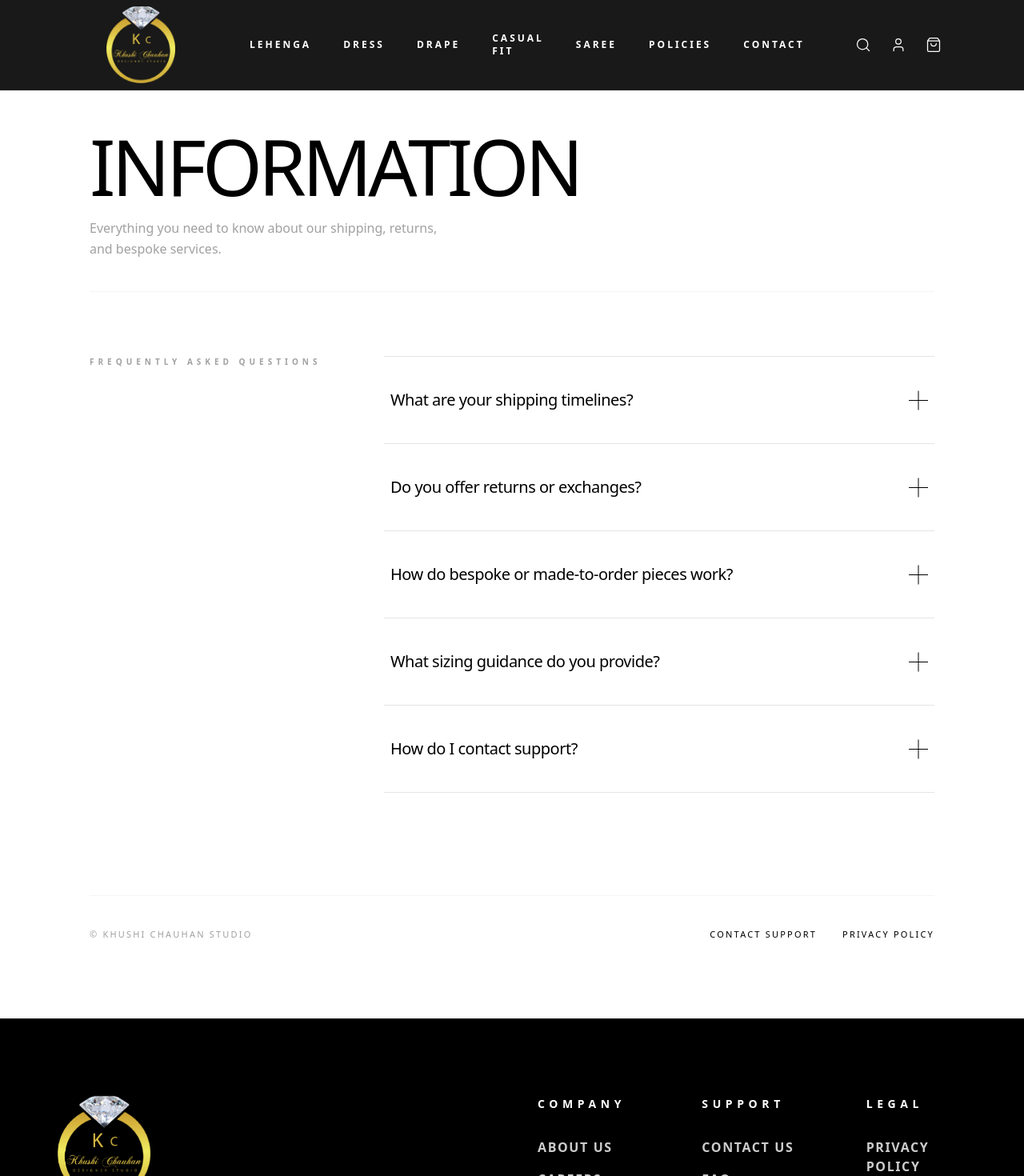
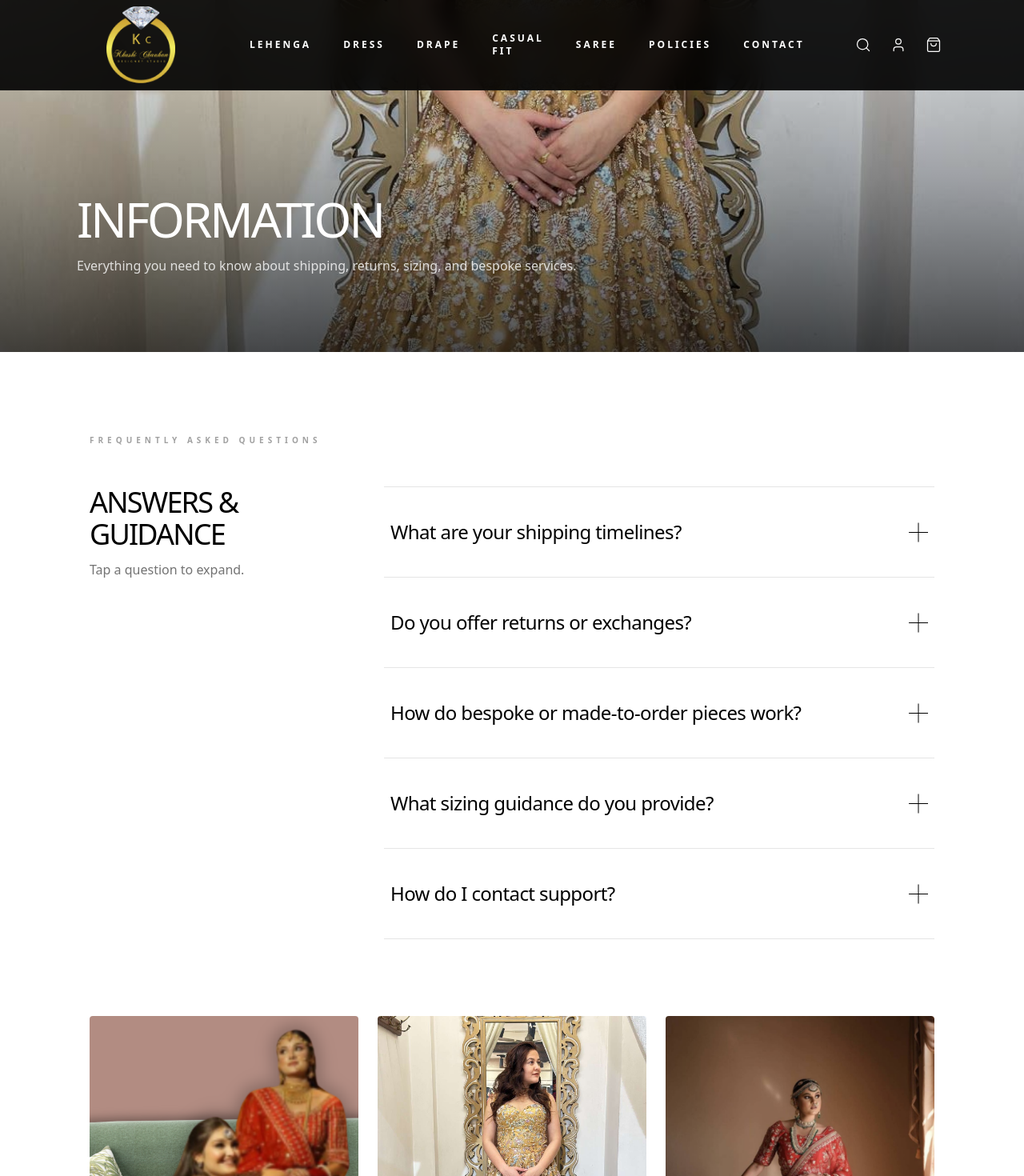
Before and after one commit to VIKASYADAV1815/Fashion-Designer, a Next.js app: page /faq in a window 1280 px wide. Shown: the top 1470 px of the page at 80% size. Built offline with nearby package versions, Linux system fonts and the light colour scheme.

Commit message:
minor change

```diff
--- a/app/collections/components/CollectionHero.tsx
+++ b/app/collections/components/CollectionHero.tsx
@@ -4,6 +4,7 @@ import { useRef, useEffect } from "react";
 import gsap from "gsap";
 import { ScrollTrigger } from "gsap/ScrollTrigger";
 import Image from "next/image";
+import Link from "next/link";
 
 gsap.registerPlugin(ScrollTrigger);
 
@@ -24,20 +25,29 @@ export default function CollectionHero() {
   }, []);
 
   return (
-    <div ref={containerRef} className="relative h-[80vh] w-full bg-gray-100 overflow-hidden flex items-center justify-center">
+    <div ref={containerRef} className="relative h-[85vh] w-full overflow-hidden flex items-center justify-center">
        <Image
-         src="https://images.unsplash.com/photo-1469334031218-e382a71b716b?q=80&w=2070&auto=format&fit=crop"
+         src="/images/4.jpg"
          alt="Collections Hero"
          fill
-         className="object-cover opacity-80"
+         sizes="100vw"
+         className="object-cover"
        />
-       <div ref={textRef} className="relative z-10 text-center">
-         <h1 className="text-6xl md:text-9xl font-light uppercase tracking-tighter text-white mix-blend-difference mb-4">
-           Archive
+       <div className="absolute inset-0 bg-gradient-to-t from-black/70 via-black/40 to-transparent" />
+       <div ref={textRef} className="relative z-10 text-center text-white px-6">
+         <h1 className="text-6xl md:text-9xl font-light uppercase tracking-tighter mb-6">
+           Lookbook
          </h1>
-         <p className="text-sm uppercase tracking-[0.3em] text-white">
-           Past & Present Seasons
+         <p className="mx-auto max-w-2xl text-base md:text-lg font-light leading-relaxed tracking-wider">
+           Crafting luxury ethnic wear where traditional hand‑craft meets modern silhouettes. From bespoke bridal lehengas to effortless casual‑fit sarees, we design for elegance.
          </p>
+         <div className="mt-8 flex items-center justify-center gap-6">
+           <Link href="/shop" className="text-[11px] uppercase tracking-[0.3em] border border-white px-5 py-3 hover:bg-white hover:text-black transition-colors">Shop Collection</Link>
+           <Link href="/" className="text-[11px] uppercase tracking-[0.3em] border border-white/40 px-5 py-3 hover:bg-white hover:text-black transition-colors">Home</Link>
+         </div>
+       </div>
+       <div className="absolute bottom-4 left-0 right-0 text-center text-[11px] uppercase tracking-[0.3em] text-white/70">
+         © 2026 Khushi Desinger. All rights reserved. • Instagram • Twitter • Pinterest
        </div>
     </div>
   );
--- a/app/faq/page.tsx
+++ b/app/faq/page.tsx
@@ -2,6 +2,7 @@
 
 import React, { useState } from "react";
 import { motion, AnimatePresence } from "framer-motion";
+import Image from "next/image";
 
 const faqs = [
   {
@@ -31,32 +32,40 @@ export default function FAQPage() {
 
   return (
     <main className="bg-white text-black min-h-screen font-sans selection:bg-black selection:text-white">
-      <div className="max-w-6xl mx-auto px-6 md:px-12 pt-28 md:pt-40 pb-24">
-        {/* Header Section */}
-        <header className="mb-20 border-b border-neutral-100 pb-10">
-          <motion.h1
-            initial={{ opacity: 0, y: 20 }}
-            animate={{ opacity: 1, y: 0 }}
-            className="text-5xl md:text-8xl font-light uppercase tracking-tighter"
-          >
-            Information
-          </motion.h1>
-          <motion.p
-            initial={{ opacity: 0 }}
-            animate={{ opacity: 1 }}
-            transition={{ delay: 0.2 }}
-            className="mt-4 text-sm md:text-base text-neutral-400 max-w-md leading-relaxed"
-          >
-            Everything you need to know about our shipping, returns, and bespoke services.
-          </motion.p>
-        </header>
+      {/* Hero */}
+      <section className="relative min-h-[45vh] md:min-h-[55vh] flex items-end">
+        <Image
+          src="/images/4.jpg"
+          alt="FAQ Hero"
+          fill
+          sizes="100vw"
+          priority
+          className="object-cover"
+        />
+        <div className="absolute inset-0 bg-gradient-to-t from-black/70 via-black/30 to-transparent" />
+        <div className="relative z-10 w-full max-w-6xl mx-auto px-8 py-16 md:py-24 text-white">
+          <h1 className="text-4xl md:text-6xl font-light uppercase tracking-tighter">Information</h1>
+          <p className="mt-4 text-sm md:text-base text-white/80 max-w-2xl">
+            Everything you need to know about shipping, returns, sizing, and bespoke services.
+          </p>
+        </div>
+      </section>
+
+      <div className="max-w-6xl mx-auto px-6 md:px-12 pt-16 md:pt-24 pb-24">
+        {/* Section label */}
+        <div className="mb-12">
+          <span className="text-[10px] uppercase tracking-[0.5em] font-semibold text-neutral-400">
+            Frequently Asked Questions
+          </span>
+        </div>
 
         <section className="grid grid-cols-1 lg:grid-cols-12 gap-12">
           {/* Left Label */}
           <div className="lg:col-span-4">
-            <h2 className="text-[10px] uppercase tracking-[0.5em] font-semibold text-neutral-400 sticky top-10">
-              Frequently Asked Questions
-            </h2>
+            <div className="sticky top-10">
+              <h2 className="text-2xl md:text-4xl font-light uppercase tracking-tighter">Answers & Guidance</h2>
+              <p className="mt-3 text-sm md:text-base text-neutral-500 max-w-sm">Tap a question to expand.</p>
+            </div>
           </div>
 
           {/* FAQ List */}
@@ -68,7 +77,7 @@ export default function FAQPage() {
                     onClick={() => setActiveIndex(activeIndex === i ? null : i)}
                     className="w-full py-8 md:py-10 flex items-center justify-between text-left group transition-colors hover:bg-neutral-50/50 px-2"
                   >
-                    <span className="text-lg md:text-xl font-light tracking-tight pr-8">
+                    <span className="text-xl md:text-2xl font-light tracking-tight pr-8">
                       {item.q}
                     </span>
                     <div className="relative flex items-center justify-center w-6 h-6">
@@ -93,7 +102,7 @@ export default function FAQPage() {
                         className="overflow-hidden"
                       >
                         <div className="pb-10 px-2 max-w-2xl">
-                          <p className="text-base md:text-lg text-neutral-500 font-light leading-relaxed">
+                          <p className="text-base md:text-lg text-neutral-600 font-light leading-relaxed">
                             {item.a}
                           </p>
                         </div>
@@ -106,18 +115,14 @@ export default function FAQPage() {
           </div>
         </section>
 
-        {/* Minimal Footer */}
-        <footer className="mt-32 pt-10 border-t border-neutral-100 flex flex-col md:flex-row justify-between items-start gap-6 text-[11px] uppercase tracking-[0.2em] text-neutral-400">
-          <div>© Khushi Chauhan Studio</div>
-          <div className="flex gap-8">
-            <a href="mailto:support@khushichauhan.com" className="text-black hover:opacity-60 transition-opacity">
-              Contact Support
-            </a>
-            <a href="#" className="text-black hover:opacity-60 transition-opacity">
-              Privacy Policy
-            </a>
-          </div>
-        </footer>
+        {/* Visual mosaic */}
+        <div className="mt-24 grid grid-cols-1 md:grid-cols-3 gap-6">
+          {["/images/img7.png","/images/4.jpg","/images/img16.png"].map((src, i) => (
+            <div key={i} className="relative aspect-[4/5] overflow-hidden rounded-sm">
+              <Image src={src} alt={`FAQ Visual ${i+1}`} fill sizes="(max-width: 1024px) 90vw, 30vw" className="object-cover" />
+            </div>
+          ))}
+        </div>
       </div>
     </main>
   );
--- a/components/home/stories/InMotionSlider.tsx
+++ b/components/home/stories/InMotionSlider.tsx
@@ -1,8 +1,9 @@
 "use client";
 
 import { useRef, useEffect, useState } from "react";
-import { ShoppingBag } from "lucide-react";
+import { ShoppingBag, Check } from "lucide-react";
 import { motion } from "framer-motion";
+import { useCart } from "@/components/cart/CartProvider";
 
 const sliderProducts = [
   { name: "Mehendi Fit", price: "₹15,000", img: "/images/img21.png" },
@@ -18,6 +19,9 @@ const sliderProducts = [
 export default function InMotionSlider() {
   const [width, setWidth] = useState(0);
   const carousel = useRef<HTMLDivElement>(null);
+  const { addItem, openCart } = useCart();
+  const [addedIndex, setAddedIndex] = useState<number | null>(null);
+  const slug = (s: string) => s.toLowerCase().replace(/[^a-z0-9]+/g, "-");
 
   useEffect(() => {
     if (carousel.current) {
@@ -72,8 +76,17 @@ export default function InMotionSlider() {
 
                 {/* Fixed Cart Icon Logic */}
                 <div className="absolute bottom-6 right-6 opacity-0 translate-y-4 group-hover:opacity-100 group-hover:translate-y-0 transition-all duration-500 ease-out">
-                  <button className="bg-stone-900 text-white p-4 rounded-full shadow-xl border border-white/20 hover:bg-stone-800 active:scale-95 transition-all">
-                    <ShoppingBag size={20} />
+                  <button
+                    className="bg-stone-900 text-white p-4 rounded-full shadow-xl border border-white/20 hover:bg-stone-800 active:scale-95 transition-all relative"
+                    onClick={() => {
+                      addItem({ id: slug(item.name + idx), name: item.name, price: Number(String(item.price).replace(/[^0-9]/g,"")) || 0, image: item.img });
+                      setAddedIndex(idx);
+                      openCart();
+                      setTimeout(() => setAddedIndex(null), 1200);
+                    }}
+                    aria-label="Add to cart"
+                  >
+                    {addedIndex === idx ? <Check size={20} /> : <ShoppingBag size={20} />}
                   </button>
                 </div>
               </div>
--- a/components/home/stories/OverlappingImageStory.tsx
+++ b/components/home/stories/OverlappingImageStory.tsx
@@ -95,7 +95,7 @@ export default function OverlappingImageStory() {
                 <AnimatedButton
                   variant="outline"
                   onClick={() => {
-                    try { router.push("/shop"); } catch (e) { console.error("navigate /shop failed", e); }
+                    try { router.push("/collections"); } catch (e) { console.error("navigate /collections failed", e); }
                   }}
                 >
                   Explore More
```
Also changed, not shown: components/home/stories/BentoColorReveal.tsx (+31 -4 lines).
